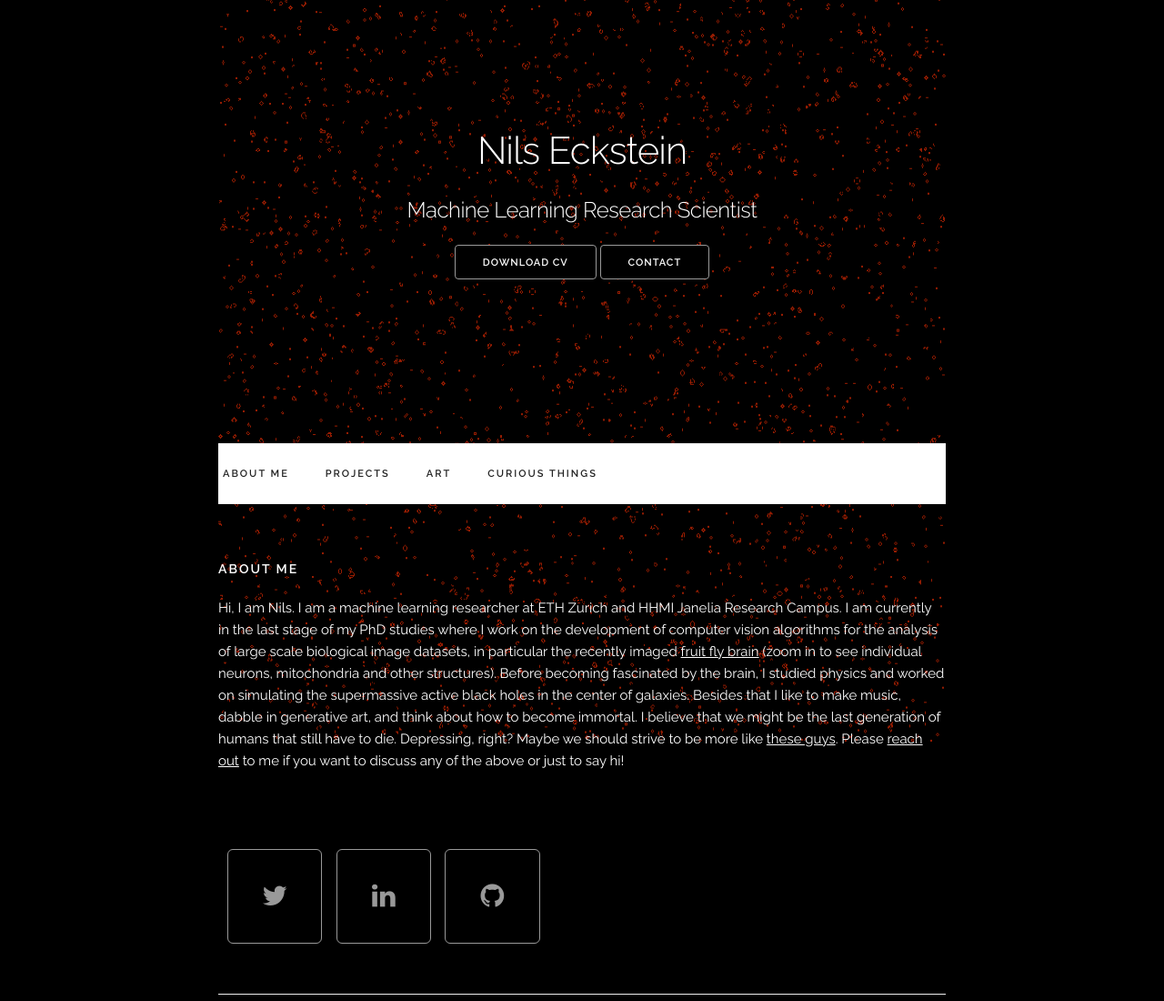
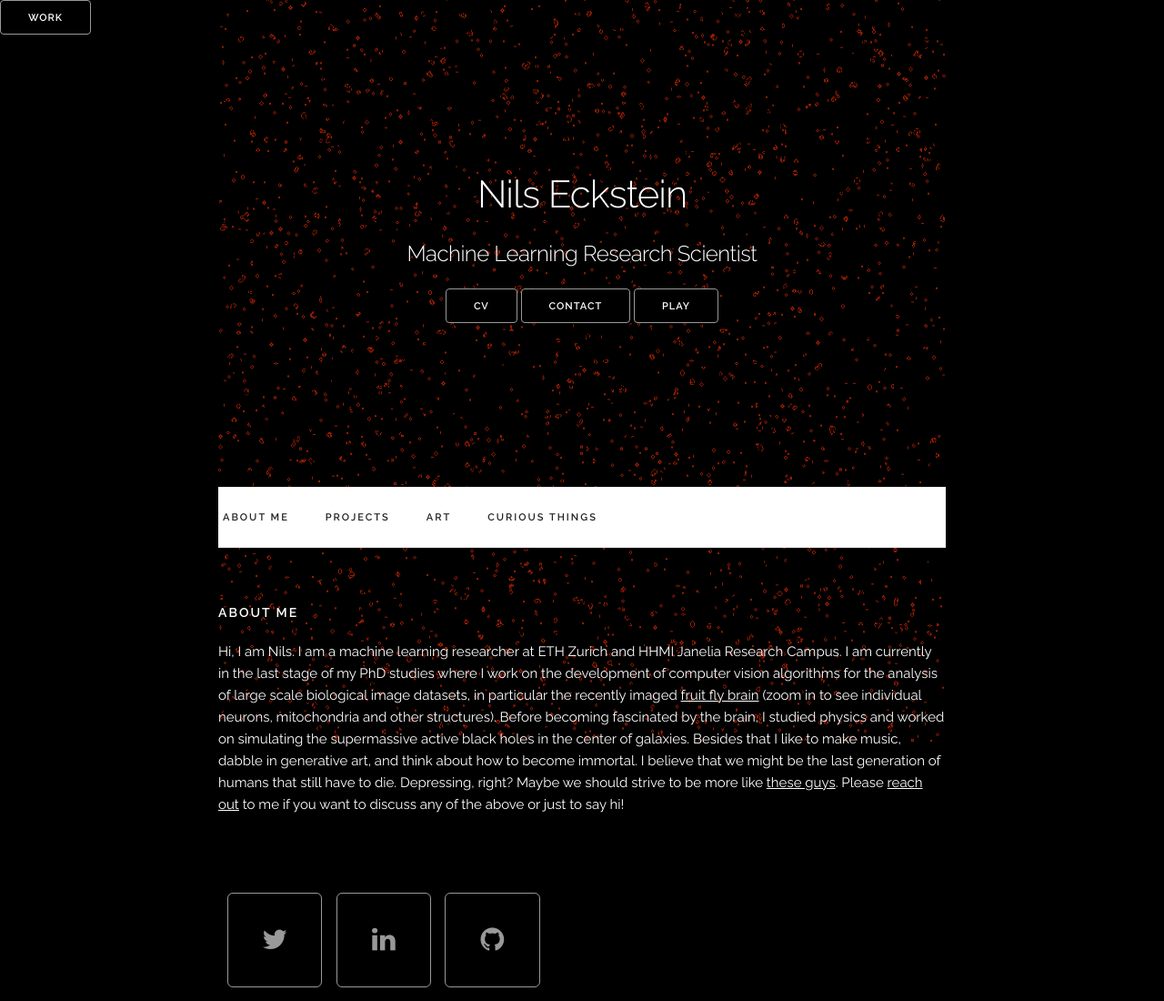
Before and after one commit to nilsec/nilsec.github.io, a website: page index.html in a window 1280 px wide. Shown: the top 1100 px of the page at 91% size. Drawn offline with Linux system fonts and the light colour scheme.

Commit message:
Add work buttion, fix font url

```diff
--- a/index.html
+++ b/index.html
@@ -15,7 +15,7 @@
 
   <!-- FONT
   –––––––––––––––––––––––––––––––––––––––––––––––––– -->
-  <link href="//fonts.googleapis.com/css?family=Raleway:400,300,600" rel="stylesheet" type="text/css">
+  <link href="https://fonts.googleapis.com/css?family=Raleway:400,300,600" rel="stylesheet" type="text/css">
 
   <!-- CSS
   –––––––––––––––––––––––––––––––––––––––––––––––––– -->
@@ -30,23 +30,27 @@
   <canvas id="myCanvas" width="1000" height="1000" style="border:0px solid #000000;"></canvas>
   </div>
 
-  <script type="text/javascript" src="scripts.js">
-  </script>
-
   <!-- Favicon
   –––––––––––––––––––––––––––––––––––––––––––––––––– -->
   <link rel="icon" type="image/png" href="images/favicon.png">
 </head>
   <!-- Primary Page Layout
   –––––––––––––––––––––––––––––––––––––––––––––––––– -->
-<div class="container">
+<div id="toshow">
+      <div class="button button-primary" id="clickShow" onclick="hideBody()">Work</div>
+</div>
+
+
+
+<div id="tohide">
+  <div class="container">
 
     <section class="header">
       <h2 class="title">Nils Eckstein</h2>
       <h5 class="title">Machine Learning Research Scientist</h2>
-      <a class="button button-primary" href="eckstein_nils_cv.pdf">Download CV</a>
+      <a class="button button-primary" href="eckstein_nils_cv.pdf">CV</a>
       <a class="button button-primary" href="#exampleEmailInput">Contact</a>
-
+      <div class="button button-primary" id="clickMe" onclick="hideBody()">Play</div>
       <div class="value-props row">
         <div class="four columns value-prop">
       </div>
@@ -104,6 +108,11 @@
   <input class="button-primary" type="submit" value="Submit">
 </form>
 </div>
+</div>
+
+
+<script type="text/javascript" src="scripts.js">
+</script>
 
 <!-- End Document
   –––––––––––––––––––––––––––––––––––––––––––––––––– -->
```
